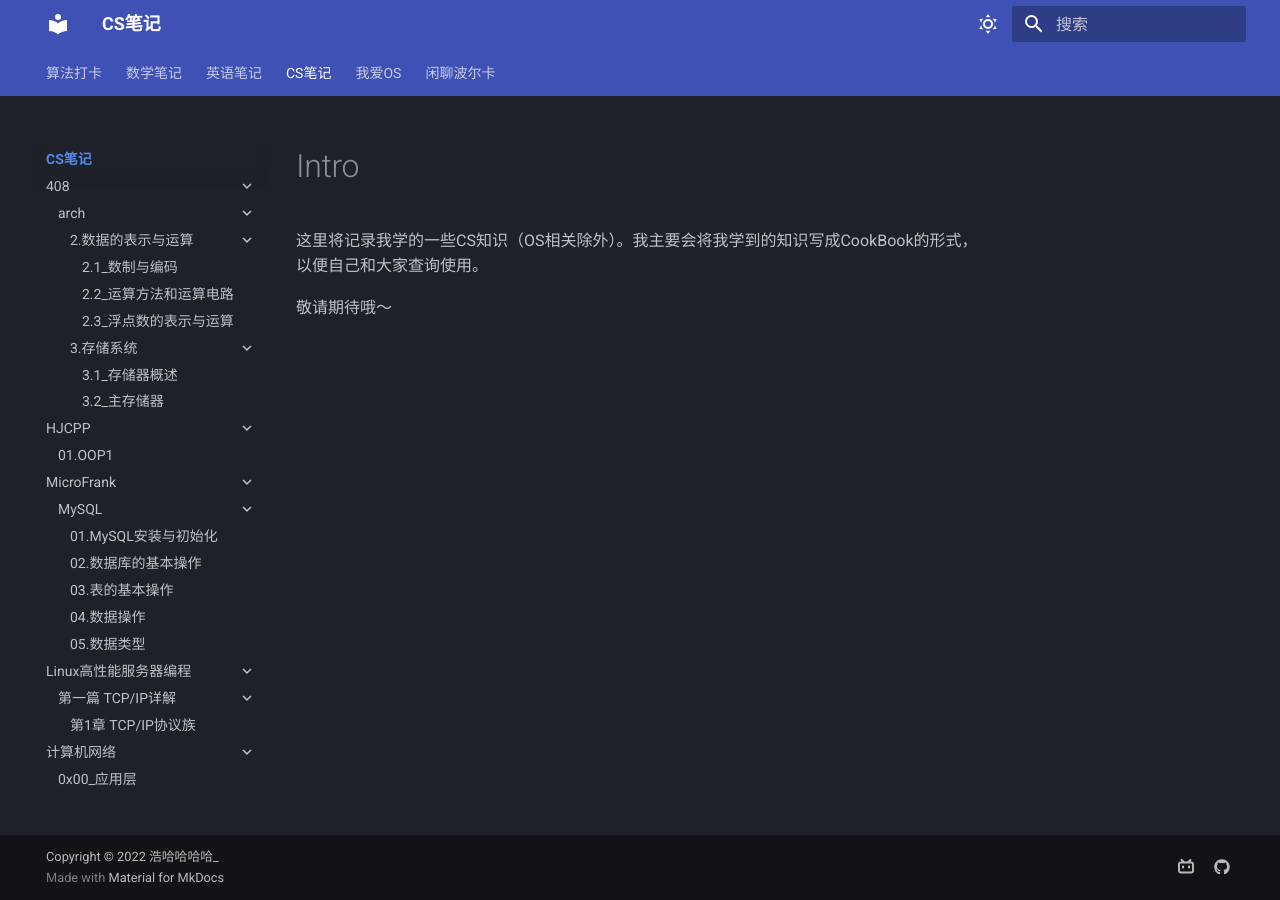
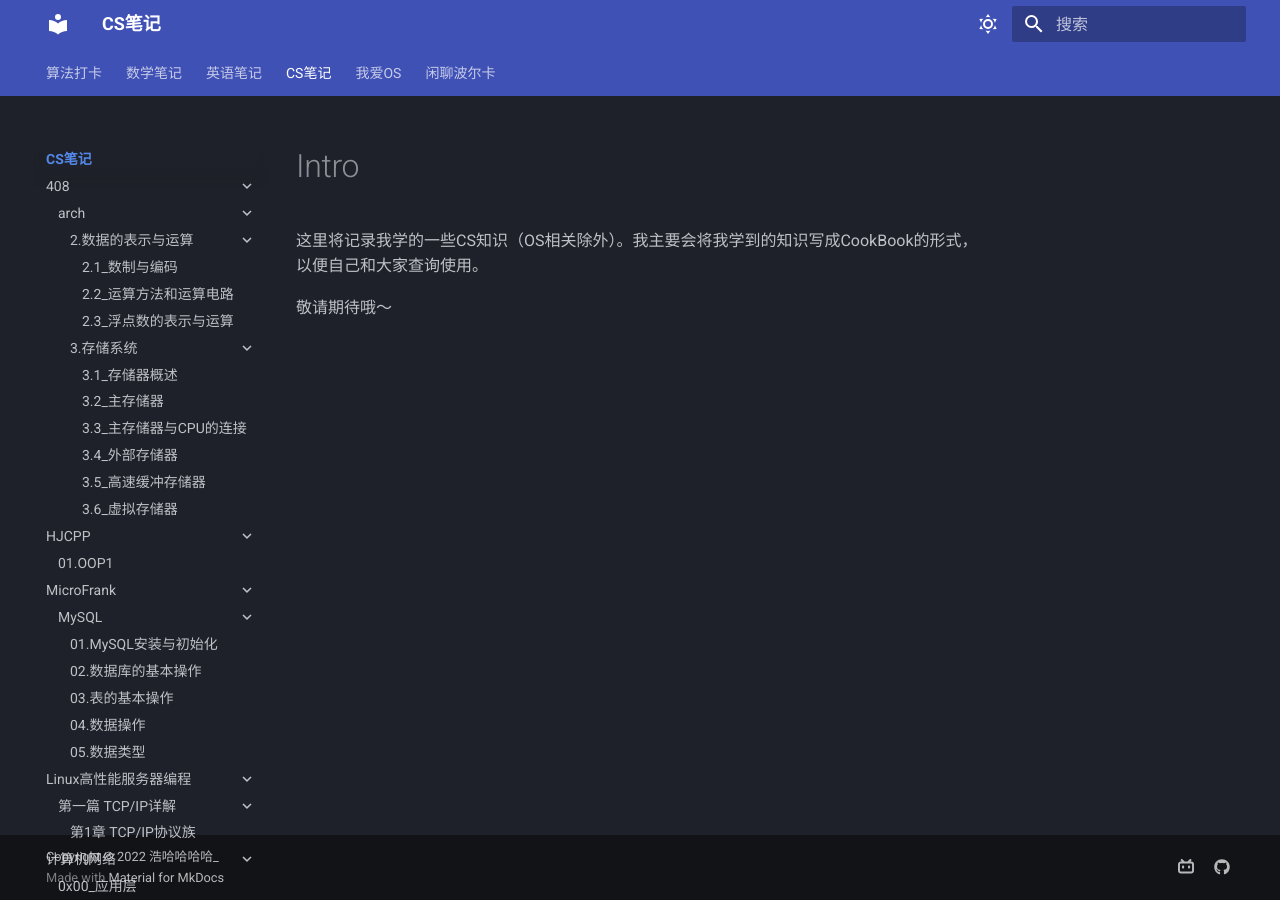
Before and after one commit to Haohahahaha/cs, an MkDocs documentation site: the page built from docs/index.md, in a window 1280 px wide. Built offline with MkDocs 1.6.1 and Material for MkDocs 9.7.7, drawn with Linux system fonts in a browser that asks for light colours.

Commit message:
2022-09-26_15:47:11 update

```diff
--- a/mkdocs.yml
+++ b/mkdocs.yml
@@ -40,6 +40,10 @@ nav:
         - 3.存储系统:
           - 3.1_存储器概述: 408/arch/3-1.md
           - 3.2_主存储器: 408/arch/3-2.md
+          - 3.3_主存储器与CPU的连接: 408/arch/3-3.md
+          - 3.4_外部存储器: 408/arch/3-4.md
+          - 3.5_高速缓冲存储器: 408/arch/3-5.md
+          - 3.6_虚拟存储器: 408/arch/3-6.md
 #     - os:
 #     - nwk:
 #     - dsa:
```
Also changed, not shown: 1 other file.
